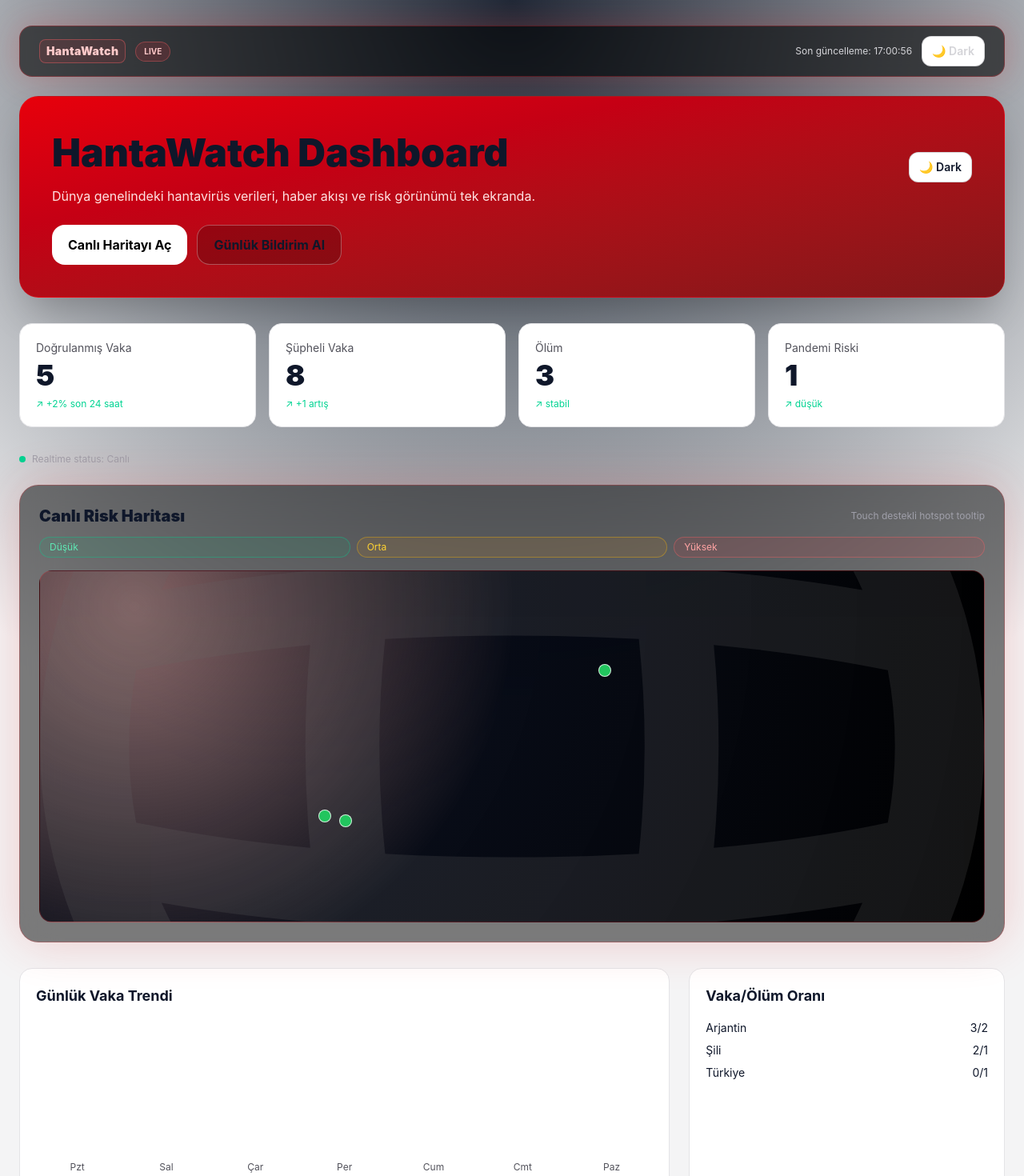
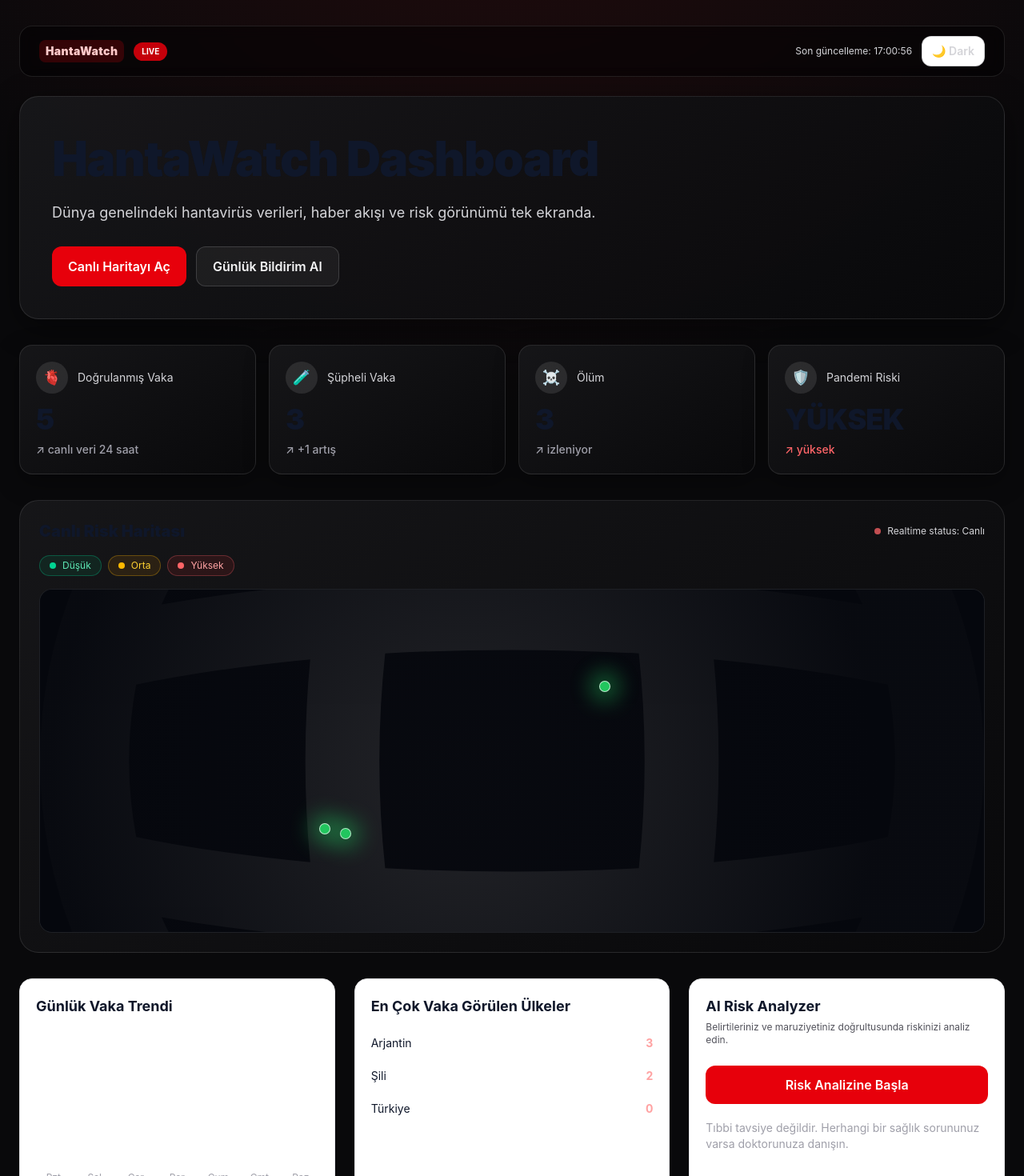
Before and after one commit to hanta-pixel/hantawatch, a Next.js app: page / in a window 1280 px wide. Shown: the top 1470 px of the page at 80% size. Built offline with nearby package versions, Linux system fonts and the light colour scheme.

Commit message:
Refine dashboard into premium dark red intelligence UI

```diff
--- a/app/globals.css
+++ b/app/globals.css
@@ -24,7 +24,7 @@
 
 body {
   min-height: 100vh;
-  background: radial-gradient(circle at top, #1f2937 0%, var(--background) 35%);
+  background: radial-gradient(circle at 50% -20%, rgba(127,29,29,0.25) 0%, rgba(9,9,11,1) 42%), #050507;
   color: var(--foreground);
   font-family: Inter, Arial, Helvetica, sans-serif;
 }
--- a/app/page.tsx
+++ b/app/page.tsx
@@ -1,50 +1,37 @@
 'use client';
 
-import { AiRiskAnalyzer } from '@/components/dashboard/ai-risk-analyzer';
 import { CaseCharts } from '@/components/dashboard/case-charts';
-import { CountriesTable } from '@/components/dashboard/countries-table';
 import { Hero } from '@/components/dashboard/hero';
 import { LiveWorldMap } from '@/components/dashboard/live-world-map';
-import { NewsPanel } from '@/components/dashboard/news-panel';
 import { PremiumNavbar } from '@/components/dashboard/premium-navbar';
-import { ProductsPanel } from '@/components/dashboard/products-panel';
 import { Stats } from '@/components/dashboard/stats';
 import { useRealtimeDashboard } from '@/hooks/use-realtime-dashboard';
-import type { NewsItem, ProductItem, StatItem } from '@/lib/types/dashboard';
-
-const stats: StatItem[] = [
-  { label: 'Doğrulanmış Vaka', value: '5', trend: '+2% son 24 saat' },
-  { label: 'Şüpheli Vaka', value: '8', trend: '+1 artış' },
-  { label: 'Ölüm', value: '3', trend: 'stabil' },
-  { label: 'Pandemi Riski', value: '1', trend: 'düşük' },
-];
-const news: NewsItem[] = [
-  { title: 'DSÖ Hantavirüs Vakalarını İzliyor', source: 'WHO', time: '2 saat önce' },
-  { title: 'Cruise Gemisindeki Vakalar Gündemde', source: 'Reuters', time: '4 saat önce' },
-  { title: 'Türkiye Sağlık Bakanlığından Açıklama', source: 'TR Sağlık', time: '6 saat önce' },
-];
-const products: ProductItem[] = [
-  { title: 'N95 Koruyucu Maske', category: 'Koruma', cta: 'İncele' },
-  { title: 'Profesyonel Dezenfektan', category: 'Hijyen', cta: 'İncele' },
-  { title: 'Kamp İlk Yardım Kiti', category: 'Outdoor', cta: 'İncele' },
-  { title: 'HEPA Filtreli Temizlik Seti', category: 'Temizlik', cta: 'İncele' },
-];
+import type { StatItem } from '@/lib/types/dashboard';
 
 export default function Page() {
   const { data, loading, error, live } = useRealtimeDashboard(9000);
   const countries = data?.countries ?? [];
+
+  const confirmed = countries.reduce((sum, country) => sum + country.cases, 0);
+  const deaths = countries.reduce((sum, country) => sum + country.deaths, 0);
+  const suspected = Math.max(0, Math.round(confirmed * 0.6));
+  const pandemicRisk = confirmed >= 8 || deaths >= 3 ? 'YÜKSEK' : confirmed >= 4 ? 'ORTA' : 'DÜŞÜK';
+
+  const stats: StatItem[] = [
+    { label: 'Doğrulanmış Vaka', value: String(confirmed), trend: `${live ? 'canlı veri' : 'senkronize'} 24 saat` },
+    { label: 'Şüpheli Vaka', value: String(suspected), trend: `+${Math.max(1, Math.floor(suspected / 3))} artış` },
+    { label: 'Ölüm', value: String(deaths), trend: deaths > 0 ? 'izleniyor' : 'stabil' },
+    { label: 'Pandemi Riski', value: pandemicRisk, trend: pandemicRisk.toLowerCase() },
+  ];
 
   return (
     <main className="mx-auto w-full max-w-7xl overflow-x-hidden px-4 py-6 md:px-6 md:py-8">
       <PremiumNavbar lastUpdated={data ? new Date(data.updatedAt).toLocaleTimeString('tr-TR') : undefined} />
       <Hero />
       <Stats items={stats} />
-      <div className="mb-6 flex items-center gap-2 text-xs text-zinc-400"><span className={`h-2 w-2 rounded-full ${live ? 'bg-emerald-400' : 'bg-amber-400'} animate-pulse`} />Realtime status: {live ? 'Canlı' : 'Senkronize ediliyor'}</div>
       {loading ? <div className="mb-6 h-14 animate-pulse rounded-xl border border-red-500/20 bg-red-500/10" /> : null}
       {error ? <p className="mb-6 rounded-lg border border-red-400/40 bg-red-500/10 px-3 py-2 text-sm text-red-300">{error}</p> : null}
-      {countries.length > 0 ? <><LiveWorldMap countries={countries} /><CaseCharts trend={data?.trend ?? []} countries={countries} /><CountriesTable countries={countries} /></> : null}
-      <AiRiskAnalyzer />
-      <section className="grid gap-6 lg:grid-cols-2"><NewsPanel items={news} /><ProductsPanel items={products} /></section>
+      {countries.length > 0 ? <><LiveWorldMap countries={countries} live={live} /><CaseCharts trend={data?.trend ?? []} countries={countries} /></> : null}
     </main>
   );
 }
--- a/components/dashboard/case-charts.tsx
+++ b/components/dashboard/case-charts.tsx
@@ -5,16 +5,20 @@ type CaseChartsProps = { trend: TrendPoint[]; countries: CountryRiskPoint[] };
 
 export function CaseCharts({ trend, countries }: CaseChartsProps) {
   const maxTrend = Math.max(...trend.map((d) => d.cases), 1);
-  const maxCountry = Math.max(...countries.map((d) => d.cases), 1);
+  const sorted = [...countries].sort((a, b) => b.cases - a.cases).slice(0, 5);
+
   return <section className="mb-8 grid gap-6 lg:grid-cols-3">
-    <ReusableCard title="Günlük Vaka Trendi" className="lg:col-span-2">
-      <div className="mt-4 flex h-48 items-end gap-2">{trend.map((point) => <div key={point.day} className="flex flex-1 flex-col items-center gap-2"><div className="w-full rounded-t bg-gradient-to-t from-red-800 to-red-300" style={{ height: `${(point.cases / maxTrend) * 100}%` }} /><span className="text-xs text-[var(--muted)]">{point.day}</span></div>)}</div>
+    <ReusableCard title="Günlük Vaka Trendi" className="lg:col-span-1">
+      <div className="mt-4 flex h-48 items-end gap-2">{trend.map((point) => <div key={point.day} className="flex flex-1 flex-col items-center gap-2"><div className="w-full rounded-t bg-gradient-to-t from-red-950 via-red-700 to-red-400" style={{ height: `${(point.cases / maxTrend) * 100}%` }} /><span className="text-xs text-zinc-400">{point.day}</span></div>)}</div>
     </ReusableCard>
-    <ReusableCard title="Vaka/Ölüm Oranı">
-      <div className="space-y-2 text-sm">{countries.map((country) => <div key={country.code} className="flex justify-between"><span>{country.country}</span><span>{country.cases}/{country.deaths || 1}</span></div>)}</div>
+
+    <ReusableCard title="En Çok Vaka Görülen Ülkeler" className="lg:col-span-1">
+      <div className="space-y-2 text-sm">{sorted.map((country) => <div key={country.code} className="flex items-center justify-between border-b border-white/10 py-1.5"><span>{country.country}</span><span className="font-bold text-red-300">{country.cases}</span></div>)}</div>
     </ReusableCard>
-    <ReusableCard title="Ülke Karşılaştırma" className="lg:col-span-3">
-      <div className="grid gap-3 md:grid-cols-2">{countries.map((country) => <div key={country.code}><div className="mb-1 flex justify-between text-xs"><span>{country.country}</span><span>{country.cases}</span></div><div className="h-2 rounded bg-white/10"><div className="h-2 rounded bg-rose-400" style={{ width: `${(country.cases / maxCountry) * 100}%` }} /></div></div>)}</div>
+
+    <ReusableCard title="AI Risk Analyzer" description="Belirtileriniz ve maruziyetiniz doğrultusunda riskinizi analiz edin." className="lg:col-span-1">
+      <button className="mt-2 w-full rounded-xl bg-red-600 px-4 py-3 font-semibold text-white transition hover:bg-red-500">Risk Analizine Başla</button>
+      <p className="mt-5 text-sm text-zinc-400">Tıbbi tavsiye değildir. Herhangi bir sağlık sorununuz varsa doktorunuza danışın.</p>
     </ReusableCard>
   </section>;
 }
--- a/components/dashboard/hero.tsx
+++ b/components/dashboard/hero.tsx
@@ -1,19 +1,14 @@
-import { ThemeToggle } from './theme-toggle';
-
 export function Hero() {
   return (
-    <section className="dashboard-enter mb-8 rounded-3xl border border-red-500/20 bg-gradient-to-br from-red-600 to-red-900 p-6 shadow-2xl md:p-10">
-      <div className="mb-6 flex flex-wrap items-center justify-between gap-4">
-        <div>
-          <h1 className="text-3xl font-black leading-tight md:text-5xl">HantaWatch Dashboard</h1>
-          <p className="mt-3 max-w-2xl text-red-100">Dünya genelindeki hantavirüs verileri, haber akışı ve risk görünümü tek ekranda.</p>
-        </div>
-        <ThemeToggle />
+    <section className="dashboard-enter mb-8 rounded-3xl border border-white/10 bg-[linear-gradient(145deg,rgba(24,24,27,0.92),rgba(9,9,11,0.92))] p-7 shadow-[0_10px_40px_rgba(0,0,0,0.45)] md:p-10">
+      <div className="max-w-3xl">
+        <h1 className="text-4xl font-black leading-tight tracking-tight md:text-6xl">HantaWatch Dashboard</h1>
+        <p className="mt-4 text-base text-zinc-300 md:text-lg">Dünya genelindeki hantavirüs verileri, haber akışı ve risk görünümü tek ekranda.</p>
       </div>
 
-      <div className="flex flex-wrap gap-3">
-        <button className="rounded-2xl bg-white px-5 py-3 font-bold text-black transition hover:opacity-90">Canlı Haritayı Aç</button>
-        <button className="rounded-2xl border border-white/30 bg-black/20 px-5 py-3 font-bold transition hover:bg-black/30">Günlük Bildirim Al</button>
+      <div className="mt-7 flex flex-wrap gap-3">
+        <button className="rounded-xl bg-red-600 px-5 py-3 font-semibold text-white transition hover:bg-red-500">Canlı Haritayı Aç</button>
+        <button className="rounded-xl border border-white/15 bg-white/5 px-5 py-3 font-semibold text-zinc-100 transition hover:bg-white/10">Günlük Bildirim Al</button>
       </div>
     </section>
   );
--- a/components/dashboard/live-world-map.tsx
+++ b/components/dashboard/live-world-map.tsx
@@ -2,17 +2,27 @@
 import type { CountryRiskPoint } from '@/types/dashboard-realtime';
 import { getRiskColor } from '@/utils/risk';
 
-type LiveWorldMapProps = { countries: CountryRiskPoint[] };
+type LiveWorldMapProps = { countries: CountryRiskPoint[]; live: boolean };
 const riskLabel: Record<CountryRiskPoint['risk'], string> = { low: 'Düşük', medium: 'Orta', high: 'Yüksek' };
 const project = (lat: number, lng: number) => ({ x: ((lng + 180) / 360) * 100, y: ((90 - lat) / 180) * 100 });
 
-export function LiveWorldMap({ countries }: LiveWorldMapProps) {
-  return <section className="dashboard-enter mb-8 rounded-3xl border border-red-500/25 bg-black/50 p-4 shadow-[0_0_60px_rgba(220,38,38,0.2)] backdrop-blur-xl md:p-6">
-    <div className="mb-3 flex items-center justify-between"><h2 className="text-xl font-black">Canlı Risk Haritası</h2><div className="text-xs text-zinc-400">Touch destekli hotspot tooltip</div></div>
-    <div className="mb-4 grid grid-cols-3 gap-2 text-xs"><span className="rounded-full border border-emerald-400/35 bg-emerald-500/10 px-3 py-1 text-emerald-300">Düşük</span><span className="rounded-full border border-amber-400/35 bg-amber-500/10 px-3 py-1 text-amber-300">Orta</span><span className="rounded-full border border-red-400/35 bg-red-500/10 px-3 py-1 text-red-300">Yüksek</span></div>
-    <div className="relative h-[320px] overflow-hidden rounded-2xl border border-red-500/25 bg-[radial-gradient(circle_at_10%_10%,rgba(239,68,68,0.20),rgba(3,7,18,0.96)_42%,rgba(0,0,0,1)_100%)] md:h-[440px]">
-      <div className="absolute inset-0 bg-[url('/globe.svg')] bg-cover bg-center opacity-20" />
-      {countries.map((country) => { const pos = project(country.lat, country.lng); const color = getRiskColor(country.risk); return <button key={country.code} type="button" className="group absolute -translate-x-1/2 -translate-y-1/2" style={{ left: `${pos.x}%`, top: `${pos.y}%` }}><span className="absolute left-1/2 top-1/2 h-12 w-12 -translate-x-1/2 -translate-y-1/2 animate-ping rounded-full opacity-30" style={{ backgroundColor: color }} /><span className="relative block h-4 w-4 rounded-full border border-white/80" style={{ backgroundColor: color }} /><span className="pointer-events-none absolute left-1/2 top-8 z-20 hidden w-52 -translate-x-1/2 rounded-xl border border-red-400/30 bg-zinc-950/95 p-3 text-left text-xs text-zinc-100 shadow-2xl group-hover:block group-focus:block group-active:block"><strong className="block text-sm text-red-200">{country.country}</strong><span className="block">Risk: {riskLabel[country.risk]}</span></span></button>; })}
+export function LiveWorldMap({ countries, live }: LiveWorldMapProps) {
+  return <section className="dashboard-enter mb-8 rounded-3xl border border-white/10 bg-[linear-gradient(145deg,rgba(24,24,27,0.86),rgba(9,9,11,0.86))] p-4 backdrop-blur md:p-6">
+    <div className="mb-4 flex items-center justify-between">
+      <h2 className="text-xl font-black">Canlı Risk Haritası</h2>
+      <div className="flex items-center gap-2 text-xs text-zinc-300"><span className={`h-2 w-2 rounded-full ${live ? 'bg-red-400' : 'bg-amber-400'} animate-pulse`} />Realtime status: {live ? 'Canlı' : 'Senkronize'}</div>
+    </div>
+
+    <div className="mb-4 flex flex-wrap items-center gap-2 text-xs">
+      <span className="inline-flex items-center gap-2 rounded-full border border-emerald-400/30 bg-emerald-500/10 px-3 py-1 text-emerald-300"><span className="h-2 w-2 rounded-full bg-emerald-400" />Düşük</span>
+      <span className="inline-flex items-center gap-2 rounded-full border border-amber-400/30 bg-amber-500/10 px-3 py-1 text-amber-300"><span className="h-2 w-2 rounded-full bg-amber-400" />Orta</span>
+      <span className="inline-flex items-center gap-2 rounded-full border border-red-400/30 bg-red-500/10 px-3 py-1 text-red-300"><span className="h-2 w-2 rounded-full bg-red-400" />Yüksek</span>
+    </div>
+
+    <div className="relative h-[320px] overflow-hidden rounded-2xl border border-white/10 bg-[#05070d] md:h-[430px]">
+      <div className="absolute inset-0 bg-[url('/globe.svg')] bg-cover bg-center opacity-35" />
+      <div className="absolute inset-0 bg-[radial-gradient(circle_at_45%_55%,rgba(20,20,25,0.2),rgba(5,7,13,0.9)_75%)]" />
+      {countries.map((country) => { const pos = project(country.lat, country.lng); const color = getRiskColor(country.risk); return <button key={country.code} type="button" className="group absolute -translate-x-1/2 -translate-y-1/2" style={{ left: `${pos.x}%`, top: `${pos.y}%` }}><span className="absolute left-1/2 top-1/2 h-10 w-10 -translate-x-1/2 -translate-y-1/2 rounded-full opacity-35 blur-md" style={{ backgroundColor: color }} /><span className="relative block h-3.5 w-3.5 rounded-full border border-white/70" style={{ backgroundColor: color }} /><span className="pointer-events-none absolute left-1/2 top-7 z-20 hidden w-52 -translate-x-1/2 rounded-xl border border-white/15 bg-zinc-950/95 p-3 text-left text-xs text-zinc-100 shadow-2xl group-hover:block group-focus:block group-active:block"><strong className="block text-sm text-red-200">{country.country}</strong><span className="block">Risk: {riskLabel[country.risk]}</span><span className="block">Vaka: {country.cases}</span><span className="block">Ölüm: {country.deaths}</span></span></button>; })}
     </div>
   </section>;
 }
--- a/components/dashboard/premium-navbar.tsx
+++ b/components/dashboard/premium-navbar.tsx
@@ -6,11 +6,11 @@ type PremiumNavbarProps = { lastUpdated?: string };
 
 export function PremiumNavbar({ lastUpdated }: PremiumNavbarProps) {
   return (
-    <header className="dashboard-enter mb-6 rounded-2xl border border-red-500/30 bg-black/60 px-4 py-3 shadow-[0_0_40px_rgba(220,38,38,0.25)] backdrop-blur md:px-6">
+    <header className="dashboard-enter mb-6 rounded-2xl border border-white/10 bg-black/45 px-4 py-3 backdrop-blur md:px-6">
       <div className="flex flex-wrap items-center justify-between gap-3">
         <div className="flex items-center gap-3">
-          <div className="rounded-lg border border-red-400/40 bg-red-500/10 px-2 py-1 text-sm font-black tracking-wide text-red-200">HantaWatch</div>
-          <span className="rounded-full border border-red-400/35 bg-red-500/15 px-2.5 py-1 text-[10px] font-bold text-red-200">LIVE</span>
+          <div className="rounded-lg bg-red-600/20 px-2 py-1 text-sm font-black tracking-wide text-red-200">HantaWatch</div>
+          <span className="rounded-full bg-red-600/85 px-2.5 py-1 text-[10px] font-bold text-white">LIVE</span>
         </div>
         <div className="flex items-center gap-3 text-xs text-zinc-300">
           <span>Son güncelleme: {lastUpdated ?? 'Bekleniyor'}</span>
--- a/components/dashboard/stats.tsx
+++ b/components/dashboard/stats.tsx
@@ -1,45 +1,36 @@
 'use client';
 
-import { useEffect, useState } from 'react';
 import type { StatItem } from '@/lib/types/dashboard';
 
 type StatsProps = { items: StatItem[] };
 
-function AnimatedNumber({ value }: { value: string }) {
-  const target = Number(value);
-  const [current, setCurrent] = useState(Number.isFinite(target) ? 0 : value);
+const iconByLabel: Record<string, string> = {
+  'Doğrulanmış Vaka': '🫀',
+  'Şüpheli Vaka': '🧪',
+  'Ölüm': '☠️',
+  'Pandemi Riski': '🛡️',
+};
 
-  useEffect(() => {
-    if (!Number.isFinite(target)) return;
-    let raf = 0;
-    let start = 0;
-    const duration = 900;
-    const tick = (t: number) => {
-      if (!start) start = t;
-      const p = Math.min((t - start) / duration, 1);
-      setCurrent(Math.floor(target * p));
-      if (p < 1) raf = requestAnimationFrame(tick);
-    };
-    raf = requestAnimationFrame(tick);
-    return () => cancelAnimationFrame(raf);
-  }, [target]);
-
-  return <>{current}</>;
-}
+const trendTone = (trend?: string) => {
+  if (!trend) return 'text-zinc-400';
+  const lowered = trend.toLowerCase();
+  if (lowered.includes('yüksek')) return 'text-red-400';
+  if (lowered.includes('orta')) return 'text-amber-300';
+  if (lowered.includes('düşük')) return 'text-emerald-300';
+  return 'text-zinc-400';
+};
 
 export function Stats({ items }: StatsProps) {
   return (
     <section className="dashboard-enter mb-8 grid grid-cols-1 gap-4 sm:grid-cols-2 xl:grid-cols-4">
       {items.map((item) => (
-        <article
-          key={item.label}
-          className="rounded-2xl border border-[var(--card-border)] bg-[var(--card-bg)] p-5 backdrop-blur-sm transition hover:border-red-500/50 hover:shadow-[0_0_30px_rgba(239,68,68,0.30)]"
-        >
-          <p className="text-sm text-[var(--muted)]">{item.label}</p>
-          <p className="mt-1 text-4xl font-black">
-            <AnimatedNumber value={item.value} />
-          </p>
-          {item.trend ? <p className="mt-2 text-xs text-emerald-400">↗ {item.trend}</p> : null}
+        <article key={item.label} className="rounded-2xl border border-white/10 bg-[linear-gradient(145deg,rgba(24,24,27,0.86),rgba(9,9,11,0.86))] p-5 shadow-[0_10px_30px_rgba(0,0,0,0.35)]">
+          <div className="flex items-center gap-3">
+            <div className="flex h-10 w-10 items-center justify-center rounded-full bg-white/10 text-lg">{iconByLabel[item.label] ?? '•'}</div>
+            <p className="text-sm text-zinc-300">{item.label}</p>
+          </div>
+          <p className="mt-3 text-4xl font-black tracking-tight">{item.value}</p>
+          {item.trend ? <p className={`mt-2 text-sm font-medium ${trendTone(item.trend)}`}>↗ {item.trend}</p> : null}
         </article>
       ))}
     </section>
```
